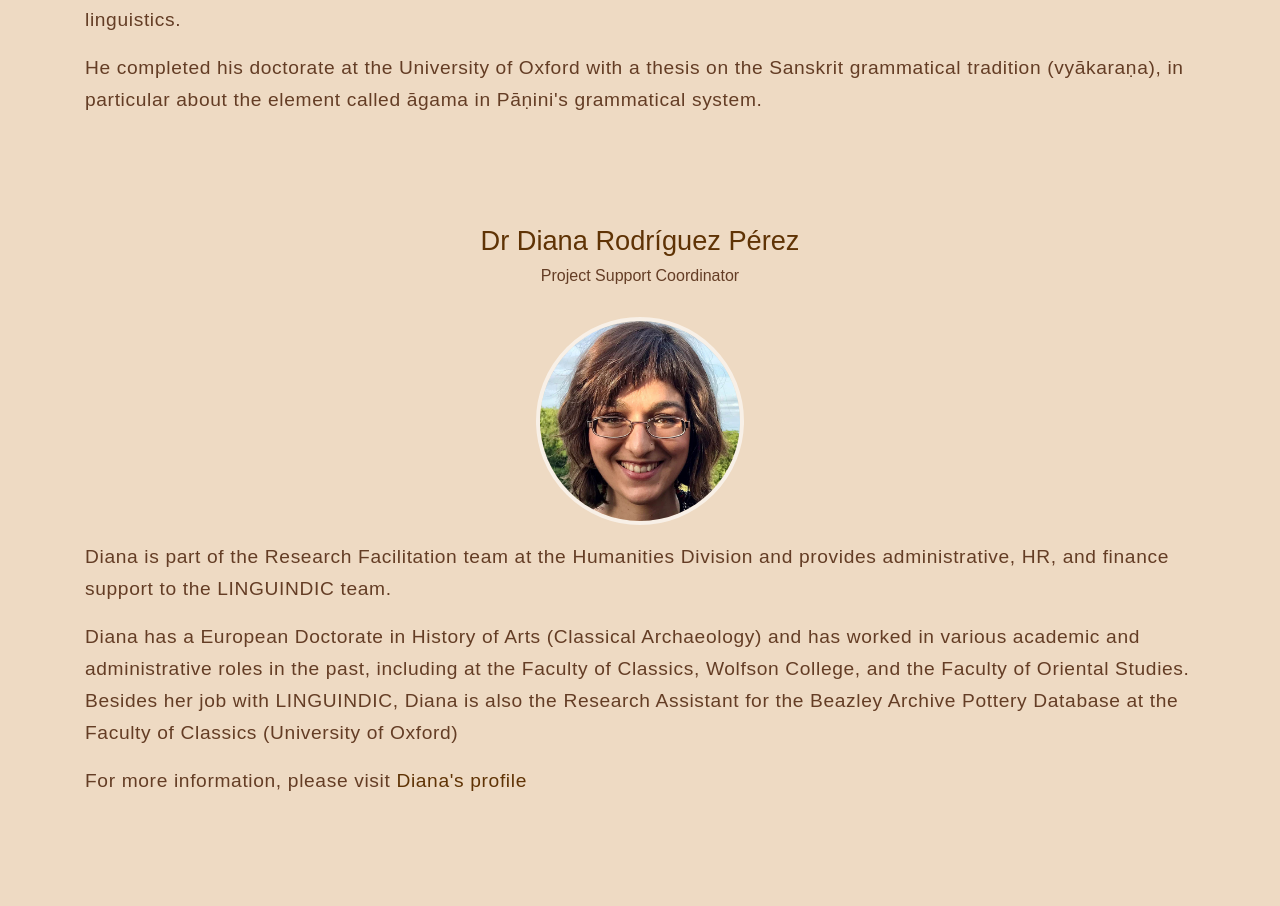
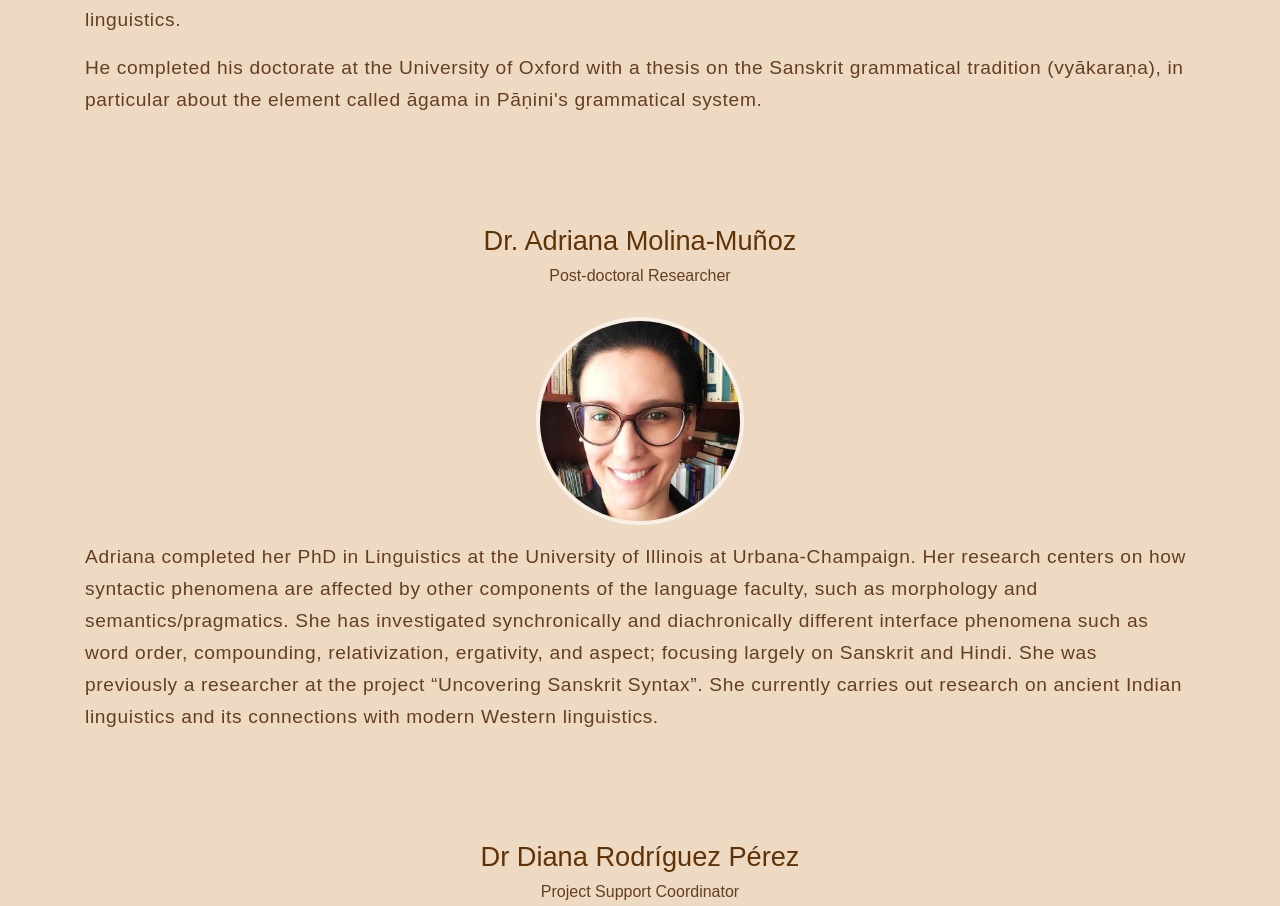
Before and after one commit to linguindic/linguindic-website, a Django app: page /about/team/ in a window 1280 px wide. Shown: the part 1608-2514 px from the top of the page. Run offline with Django 3.2, Linux system fonts and the light colour scheme; parts of the project's set-up code (start-up, migrations or seed data) failed here and were passed over; some libraries are stand-ins or nearby versions.

Commit message:
added adriana to team page

```diff
--- a/django/general/templates/general/about-team.html
+++ b/django/general/templates/general/about-team.html
@@ -22,12 +22,19 @@
 
         <h2>Dr Yiming Shen</h2>
         <div class="about-team-member-role">Post-doctoral Researcher</div>
-        <img class="image-circle" src="{% static 'images/about/team/yiming-shen.jpg' %}" alt="Yiming Shen, (role)">
+        <img class="image-circle" src="{% static 'images/about/team/yiming-shen.jpg' %}" alt="Yiming Shen, Post-doctoral Researcher">
         <p>
             Yiming Shen is responsible for carrying out research on ancient Indian linguistic thought and its connections with modern linguistics.
         </p>
         <p>
             He completed his doctorate at the University of Oxford with a thesis on the Sanskrit grammatical tradition (vyākaraṇa), in particular about the element called āgama in Pāṇini's grammatical system.
+        </p>
+
+        <h2>Dr. Adriana Molina-Muñoz</h2>
+        <div class="about-team-member-role">Post-doctoral Researcher</div>
+        <img class="image-circle" src="{% static 'images/about/team/adriana-molina-munoz.jpg' %}" alt="Adriana Molina-Muñoz">
+        <p>
+            Adriana completed her PhD in Linguistics at the University of Illinois at Urbana-Champaign. Her research centers on how syntactic phenomena are affected by other components of the language faculty, such as morphology and semantics/pragmatics. She has investigated synchronically and diachronically different interface phenomena such as word order, compounding, relativization, ergativity, and aspect; focusing largely on Sanskrit and Hindi. She was previously a researcher at the project “Uncovering Sanskrit Syntax”. She currently carries out research on ancient Indian linguistics and its connections with modern Western linguistics.
         </p>
 
         <h2>Dr Diana Rodríguez Pérez</h2>
```
Also changed, not shown: django/core/static/images/about/team/adriana-molina-munoz.jpg (added).
